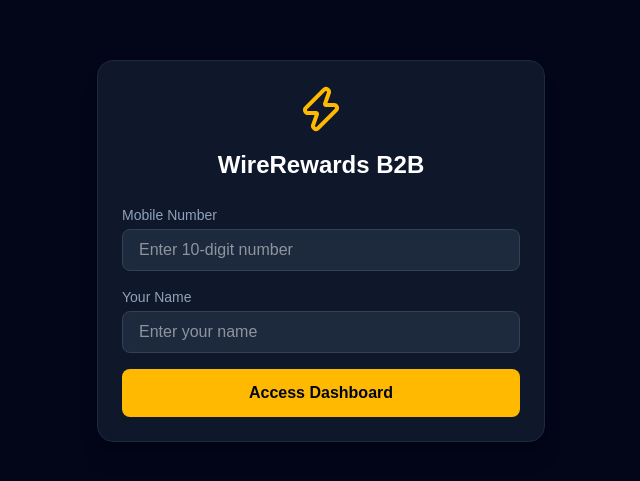
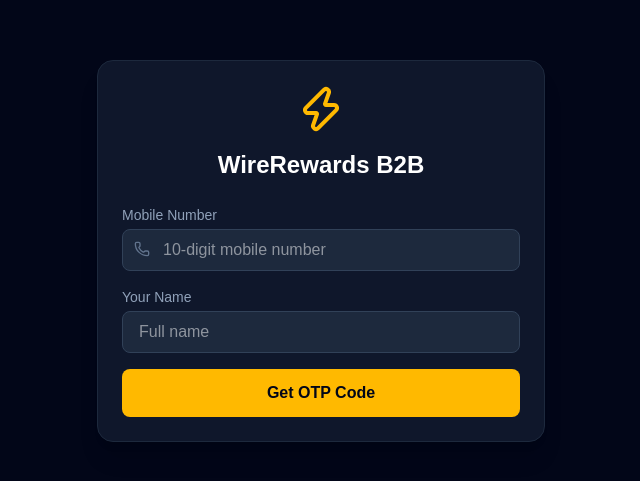
Before and after one commit to krishgoyal0023/electrician-rewards, a Next.js app: page / in a window 1280 px wide. Shown: the part 149-630 px from the top of the page, without its empty margins (319-959 px from the left). Built offline with nearby package versions, Linux system fonts and the light colour scheme; no server answers.

Commit message:
Implemented mock OTP login flow

```diff
--- a/src/app/page.js
+++ b/src/app/page.js
@@ -2,20 +2,47 @@
 import { useState } from 'react';
 import { useRouter } from 'next/navigation';
 import { supabase } from '@/lib/supabase';
-import { Zap } from 'lucide-react';
+import { Zap, Phone, KeyRound, Loader2 } from 'lucide-react';
 
 export default function Home() {
   const [phone, setPhone] = useState('');
   const [name, setName] = useState('');
+  const [otp, setOtp] = useState('');
+  const [step, setStep] = useState('phone'); // 'phone' | 'otp'
+  const [generatedOtp, setGeneratedOtp] = useState('');
   const [loading, setLoading] = useState(false);
   const router = useRouter();
 
-  const handleLogin = async (e) => {
+  // Step 1: Generate local 6-digit OTP
+  const handleSendOtp = (e) => {
     e.preventDefault();
-    if (!phone || !name) return;
+    if (!phone || phone.length < 10) {
+      alert('Please enter a valid 10-digit mobile number');
+      return;
+    }
     setLoading(true);
 
-    // Search by either column
+    // Generate random 6-digit code (or use 123456)
+    const mockOtp = Math.floor(100000 + Math.random() * 900000).toString();
+    setGeneratedOtp(mockOtp);
+
+    setTimeout(() => {
+      setLoading(false);
+      setStep('otp');
+      alert(`[DEMO MODE] Your OTP Code is: ${mockOtp}`);
+    }, 800);
+  };
+
+  // Step 2: Verify OTP & Login
+  const handleVerifyOtp = async (e) => {
+    e.preventDefault();
+    if (otp !== generatedOtp && otp !== '123456') {
+      alert('Invalid OTP code. Try again.');
+      return;
+    }
+    setLoading(true);
+
+    // Look up user
     const { data } = await supabase
       .from('electricians')
       .select('*')
@@ -25,10 +52,9 @@ export default function Home() {
     let user = data;
 
     if (!user) {
-      // Pass both keys so no NOT NULL constraint is violated
       const { data: newUser, error: createError } = await supabase
         .from('electricians')
-        .insert([{ phone: phone, phone_number: phone, name: name, points: 0 }])
+        .insert([{ phone: phone, phone_number: phone, name: name || 'Electrician', points: 0 }])
         .select()
         .single();
 
@@ -51,17 +77,22 @@ export default function Home() {
           <Zap className="h-12 w-12 text-amber-400" />
         </div>
         <h1 className="text-2xl font-bold text-center mb-6">WireRewards B2B</h1>
-        <form onSubmit={handleLogin} className="space-y-4">
+
+        {step === 'phone' ? (
+          <form onSubmit={handleSendOtp} className="space-y-4">
             <div>
               <label className="block text-sm text-slate-400 mb-1">Mobile Number</label>
+              <div className="relative">
+                <Phone className="absolute left-3 top-3 h-4 w-4 text-slate-500" />
                 <input
-              type="text"
+                  type="tel"
                   required
                   value={phone}
                   onChange={(e) => setPhone(e.target.value)}
-              placeholder="Enter 10-digit number"
-              className="w-full bg-slate-800 border border-slate-700 rounded-lg px-4 py-2 text-white focus:outline-none focus:border-amber-400"
+                  placeholder="10-digit mobile number"
+                  className="w-full bg-slate-800 border border-slate-700 rounded-lg pl-10 pr-4 py-2 text-white focus:outline-none focus:border-amber-400"
                 />
+              </div>
             </div>
             <div>
               <label className="block text-sm text-slate-400 mb-1">Your Name</label>
@@ -70,18 +101,54 @@ export default function Home() {
                 required
                 value={name}
                 onChange={(e) => setName(e.target.value)}
-              placeholder="Enter your name"
+                placeholder="Full name"
                 className="w-full bg-slate-800 border border-slate-700 rounded-lg px-4 py-2 text-white focus:outline-none focus:border-amber-400"
               />
             </div>
             <button
               type="submit"
               disabled={loading}
-            className="w-full bg-amber-400 text-slate-950 font-bold py-3 rounded-lg hover:bg-amber-300 transition"
+              className="w-full bg-amber-400 text-slate-950 font-bold py-3 rounded-lg hover:bg-amber-300 transition flex items-center justify-center gap-2"
             >
-            {loading ? 'Logging in...' : 'Access Dashboard'}
+              {loading ? <Loader2 className="h-4 w-4 animate-spin" /> : 'Get OTP Code'}
             </button>
           </form>
+        ) : (
+          <form onSubmit={handleVerifyOtp} className="space-y-4">
+            <div>
+              <label className="block text-sm text-slate-400 mb-1">Enter 6-Digit OTP</label>
+              <div className="relative">
+                <KeyRound className="absolute left-3 top-3 h-4 w-4 text-slate-500" />
+                <input
+                  type="text"
+                  required
+                  maxLength={6}
+                  value={otp}
+                  onChange={(e) => setOtp(e.target.value)}
+                  placeholder="Enter OTP"
+                  className="w-full bg-slate-800 border border-slate-700 rounded-lg pl-10 pr-4 py-2 text-white text-center tracking-widest font-mono text-lg focus:outline-none focus:border-amber-400"
+                />
+              </div>
+              <p className="text-xs text-slate-500 mt-2 text-center">
+                OTP sent to +91 {phone}.{' '}
+                <button
+                  type="button"
+                  onClick={() => setStep('phone')}
+                  className="text-amber-400 underline"
+                >
+                  Change
+                </button>
+              </p>
+            </div>
+            <button
+              type="submit"
+              disabled={loading}
+              className="w-full bg-amber-400 text-slate-950 font-bold py-3 rounded-lg hover:bg-amber-300 transition flex items-center justify-center gap-2"
+            >
+              {loading ? <Loader2 className="h-4 w-4 animate-spin" /> : 'Verify & Log In'}
+            </button>
+          </form>
+        )}
       </div>
     </main>
   );
```
Lines whose indentation alone changed are shown as unchanged.
